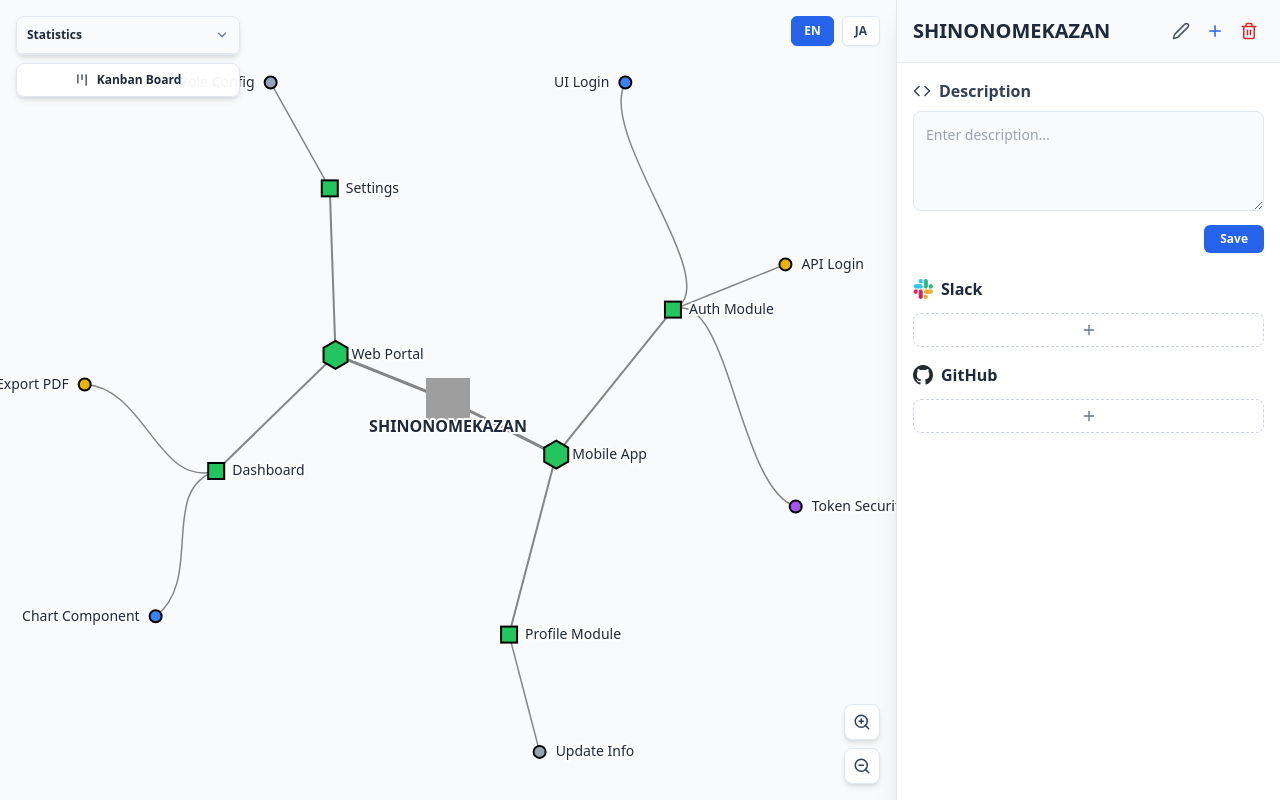
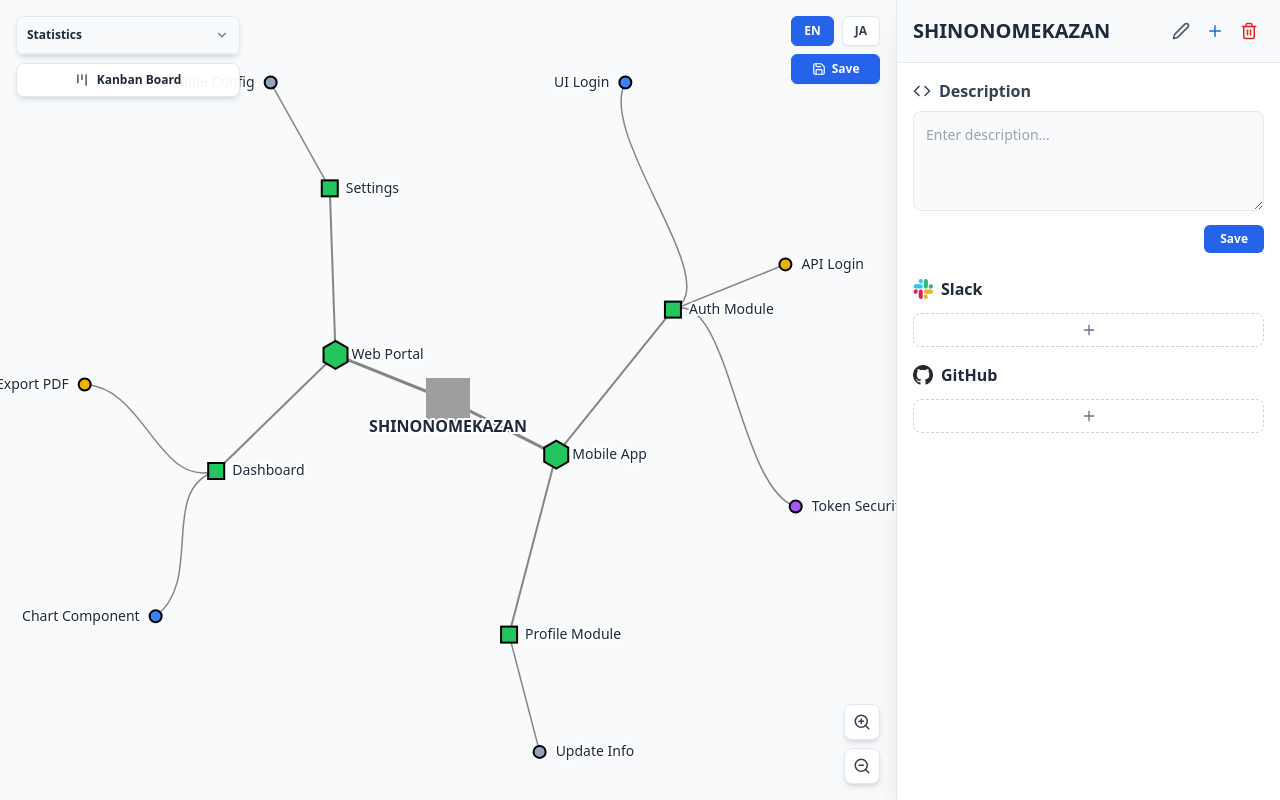
Before and after one commit to shinonomekazan/tree-kan, a React (Vite) app: page / in a window 1280 px wide. Built offline with nearby package versions, Linux system fonts and the light colour scheme; grey boxes are pictures that could not be loaded.

Commit message:
add save button

```diff
--- a/src/App.tsx
+++ b/src/App.tsx
@@ -36,6 +36,10 @@ export default function App() {
       URL.revokeObjectURL(url);
     }
   }, []);
+
+  const handleSave = useCallback(() => {
+    nodeStorage.saveTreeData(data);
+  }, [data]);
 
   const handleAddChild = useCallback(
     (parentId: string, payload: NewNodePayload) => {
@@ -76,6 +80,7 @@ export default function App() {
     },
     [selectedNode],
   );
+
   const handleUpdateNodeLinks = useCallback(
     (nodeId: string, slackLinks?: LinkItem[], githubLinks?: LinkItem[]) => {
       setData((prevData) => {
@@ -109,6 +114,7 @@ export default function App() {
     },
     [selectedNode],
   );
+
   const handleUpdateDescription = useCallback(
     (nodeId: string, description: string) => {
       setData((prevData) => {
@@ -141,6 +147,7 @@ export default function App() {
     },
     [selectedNode],
   );
+
   const handleReorderTasks = useCallback(
     (updates: { id: string; status: TaskStatus; order: number }[]) => {
       setData((prevData) => {
@@ -174,6 +181,7 @@ export default function App() {
     },
     [selectedNode],
   );
+
   const handleUpdateNodeName = useCallback(
     (nodeId: string, name: string) => {
       setData((prevData) => {
@@ -206,10 +214,12 @@ export default function App() {
     },
     [selectedNode],
   );
+
   const handleOpenKanban = useCallback((id: string) => {
     setIsKanban(true);
     setFocusedTaskId(id);
   }, []);
+
   const handleDeleteNode = useCallback(
     (nodeId: string) => {
       setData((prevData) => {
@@ -255,6 +265,7 @@ export default function App() {
           isKanban={isKanban}
           onToggleKanban={() => setIsKanban(!isKanban)}
           focusedTaskId={focusedTaskId}
+          onSave={handleSave}
         />
       </div>
       <DetailPanel
--- a/src/TreeGraph.tsx
+++ b/src/TreeGraph.tsx
@@ -1,6 +1,14 @@
 import { useEffect, useRef, useState, useMemo } from "react";
 import * as d3 from "d3";
-import { ZoomIn, ZoomOut, ChevronDown, ChevronUp, Kanban } from "lucide-react";
+import {
+  ZoomIn,
+  ZoomOut,
+  ChevronDown,
+  ChevronUp,
+  Kanban,
+  Save,
+  Loader2,
+} from "lucide-react";
 import { useTranslation } from "react-i18next";
 import type { TreeNode, TaskStatus } from "./types";
 import { nodeStorage } from "./storage";
@@ -15,6 +23,7 @@ interface TreeGraphProps {
   isKanban: boolean;
   onToggleKanban: () => void;
   focusedTaskId: string | null;
+  onSave: () => void;
 }
 
 type CustomNode = d3.HierarchyPointNode<TreeNode> & {
@@ -31,6 +40,7 @@ export default function TreeGraph({
   isKanban,
   onToggleKanban,
   focusedTaskId,
+  onSave,
 }: TreeGraphProps) {
   const { t, i18n } = useTranslation();
   const wrapperRef = useRef<HTMLDivElement>(null);
@@ -39,12 +49,22 @@ export default function TreeGraph({
   const fileInputRef = useRef<HTMLInputElement>(null);
   const [isLegendOpen, setIsLegendOpen] = useState(false);
   const [showImportBtn, setShowImportBtn] = useState(false);
+  const [isSaving, setIsSaving] = useState(false);
 
   useEffect(() => {
     if (new URLSearchParams(window.location.search).has("import")) {
       setShowImportBtn(true);
     }
   }, []);
+
+  const handleSaveClick = (e: React.MouseEvent<HTMLButtonElement>) => {
+    e.preventDefault();
+    setIsSaving(true);
+    onSave();
+    setTimeout(() => {
+      setIsSaving(false);
+    }, 400);
+  };
 
   const handleImportFile = (e: React.ChangeEvent<HTMLInputElement>) => {
     const file = e.target.files?.[0];
@@ -56,7 +76,7 @@ export default function TreeGraph({
         const content = event.target?.result as string;
         nodeStorage.importAllData(JSON.parse(content));
         window.location.href = window.location.pathname;
-      } catch { }
+      } catch {}
     };
     reader.readAsText(file);
 
@@ -272,6 +292,7 @@ export default function TreeGraph({
               const parentNode = n.parent as CustomNode;
               n.angle = n.cx > parentNode.cx ? 0 : Math.PI;
             }
+            nodeStorage.savePosition(n.data.id, n.cx, n.cy);
           });
 
           nodeGroup
@@ -427,7 +448,8 @@ export default function TreeGraph({
         onContextMenu={(e) => e.preventDefault()}
       />
 
-      <div className="absolute top-4 right-4 z-20 flex gap-2">
+      <div className="absolute top-4 right-4 z-20 flex flex-col items-end gap-2">
+        <div className="flex gap-2">
           {showImportBtn && (
             <>
               <button
@@ -456,6 +478,19 @@ export default function TreeGraph({
             className={`px-3 py-1.5 rounded-md text-xs font-bold shadow-sm transition-colors border ${i18n.language === "ja" ? "bg-blue-600 text-white border-blue-600" : "bg-white text-slate-700 border-slate-200 hover:bg-slate-50"}`}
           >
             JA
+          </button>
+        </div>
+        <button
+          onClick={handleSaveClick}
+          disabled={isSaving}
+          className="flex items-center justify-center gap-1.5 w-full px-3 py-1.5 rounded-md text-xs font-bold shadow-sm transition-all border bg-blue-600 text-white border-blue-600 hover:bg-blue-700 disabled:opacity-75 disabled:cursor-not-allowed"
+        >
+          {isSaving ? (
+            <Loader2 size={14} className="animate-spin" />
+          ) : (
+            <Save size={14} />
+          )}
+          {isSaving ? "Saving..." : "Save"}
         </button>
       </div>
 
```
Also changed, not shown: src/DetailPanel.tsx (line endings or trailing spaces). Lines whose indentation alone changed are shown as unchanged.
